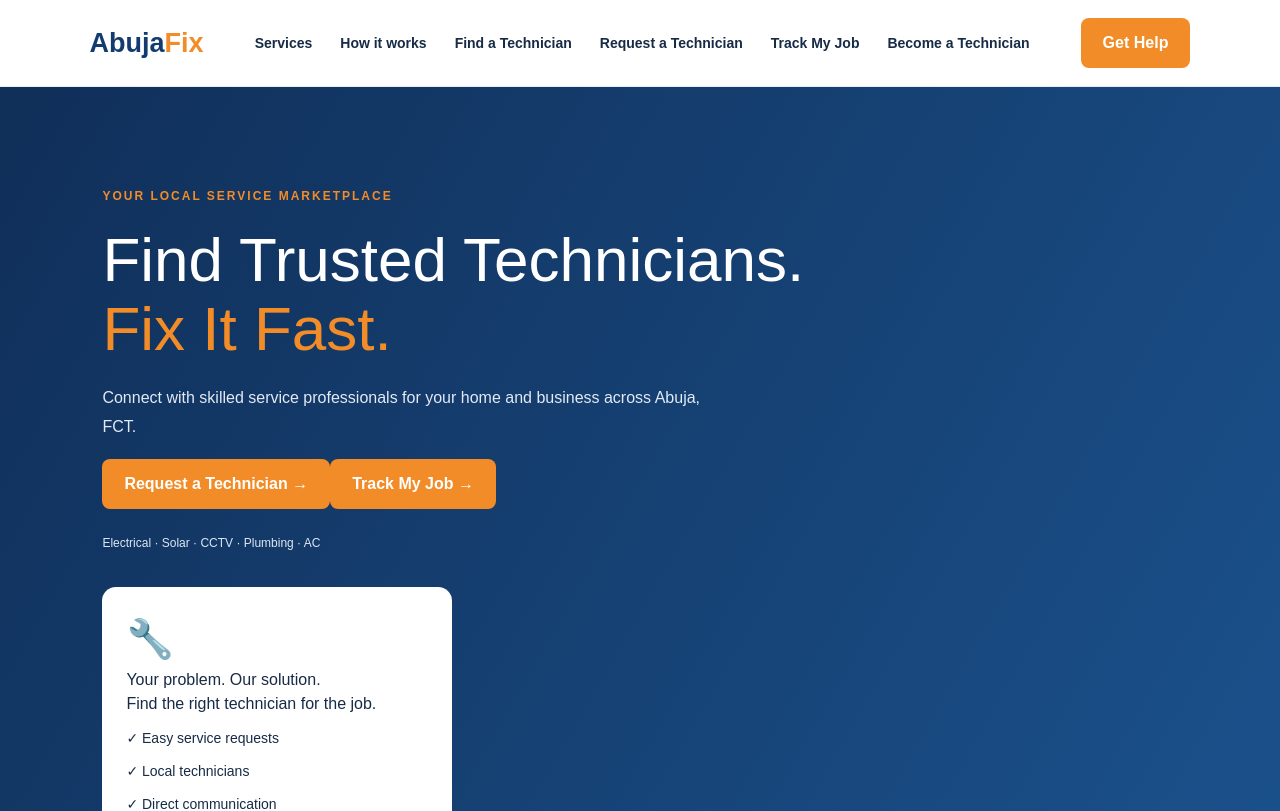
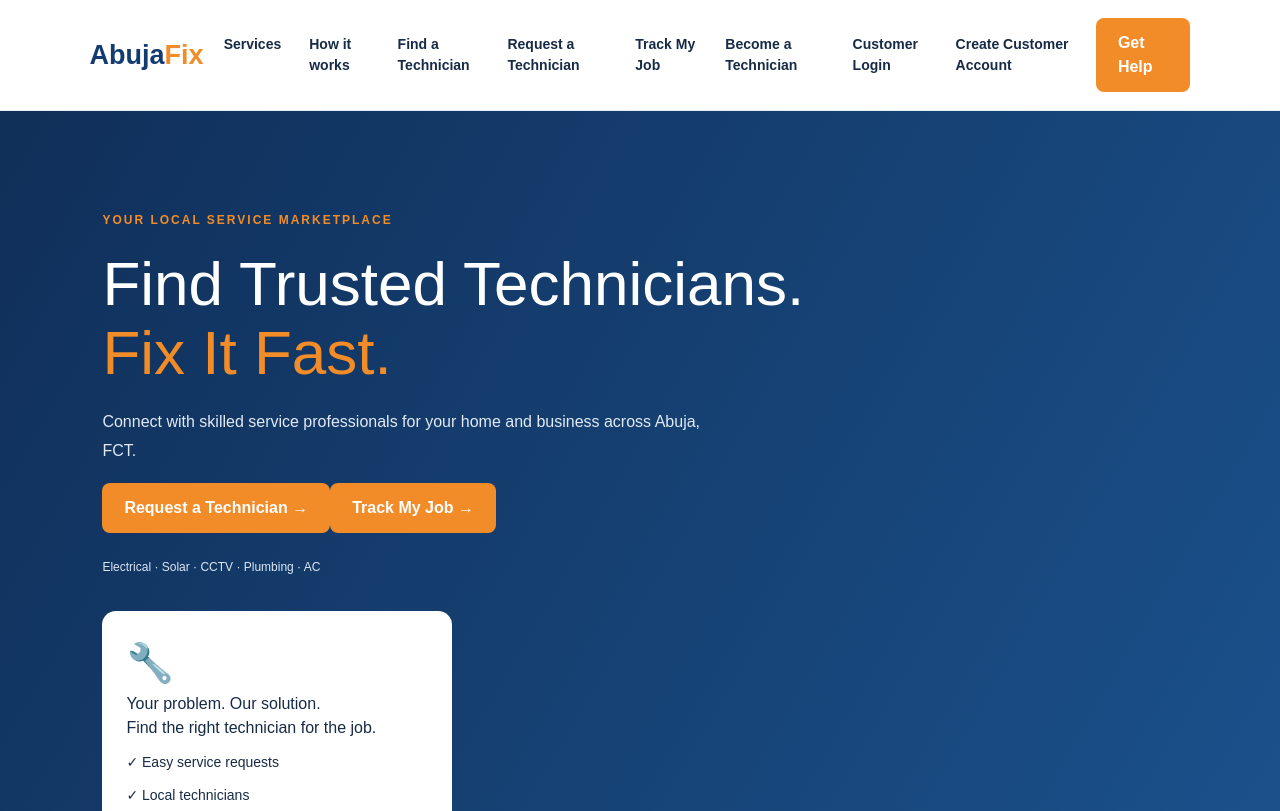
Before and after one commit to Murphy992/abujafix, a Next.js app in the folder website/: page / in a window 1280 px wide. Shown: the top 811 px of the page. Built offline with nearby package versions, Linux system fonts and the light colour scheme.

Commit message:
Add customer login and registration links

```diff
--- a/website/app/page.tsx
+++ b/website/app/page.tsx
@@ -48,6 +48,8 @@ return (
   <a href="/request-service">Request a Technician</a>
   <a href="/track-job">Track My Job</a>
   <a href="/technician-register">Become a Technician</a>
+  <a href="/customer-login">Customer Login</a>
+  <a href="/customer-register">Create Customer Account</a>
 </div>
 
   <a className="navButton" href="#booking">
```
